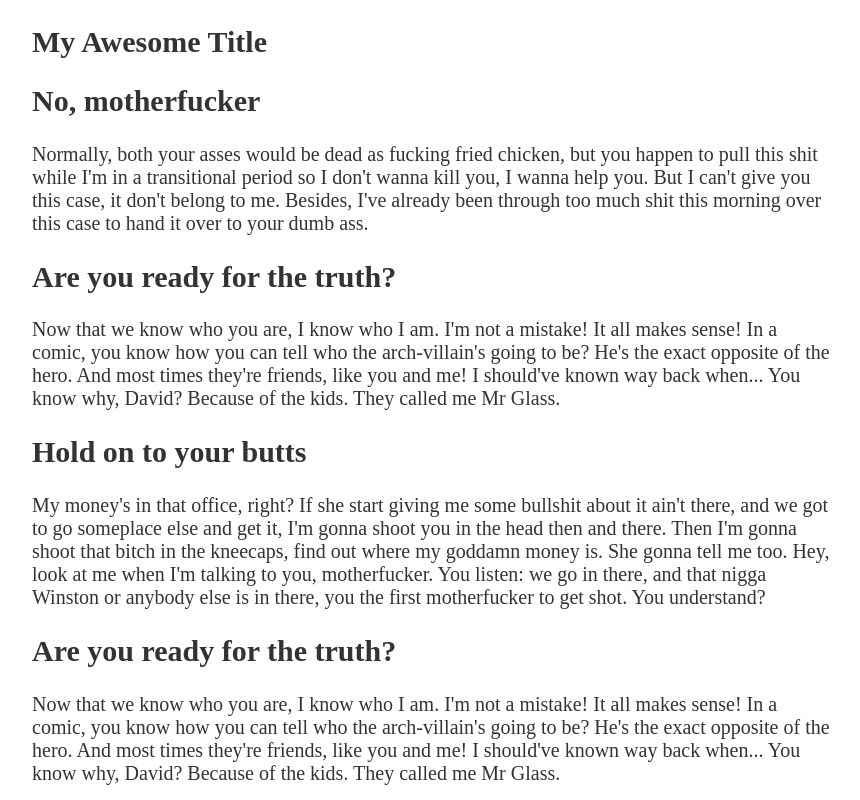
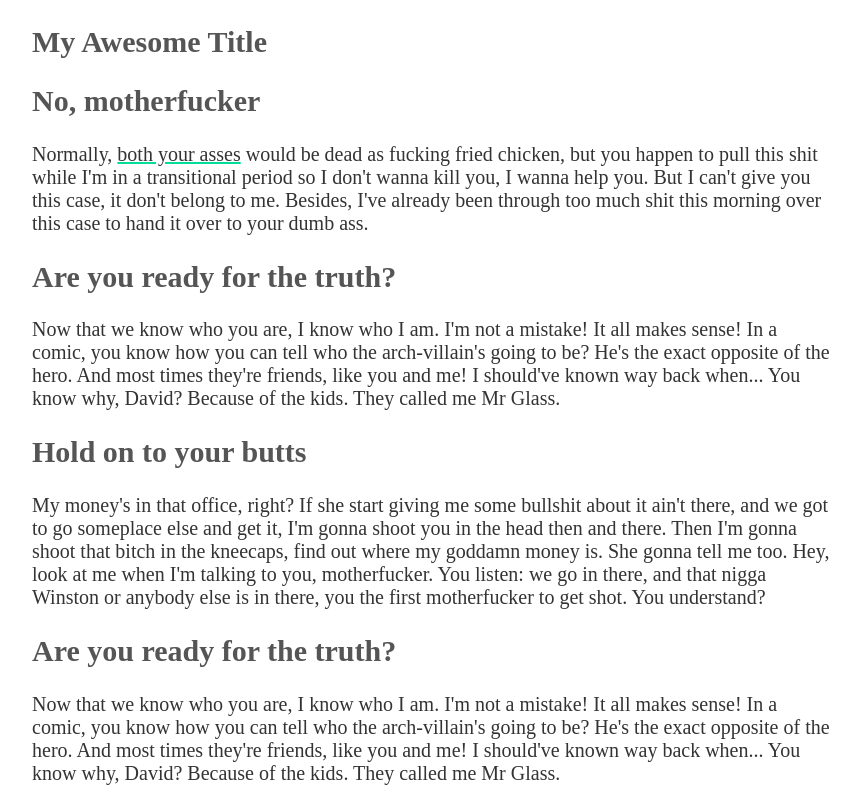
Before and after one commit to dirtyhenry/css-2, a website: page docs/index.html in a window 1280 px wide. Shown: the top 800 px of the page, without its empty margins (208-1068 px from the left). Drawn offline with nearby package versions, Linux system fonts and the light colour scheme; files that its build step writes are made by us from their sources; a web font is replaced by a local one.

Commit message:
feat(links): add links style

```diff
--- a/docs/index.html
+++ b/docs/index.html
@@ -12,12 +12,13 @@
 </head>
 
 <body>
+
   <article>
     <h1>My Awesome Title</h1>
 
     <!-- start slipsum code -->
     <h2>No, motherfucker</h2>
-    <p>Normally, both your asses would be dead as fucking fried chicken, but you happen to pull this shit while I'm in a transitional period so I don't wanna kill you, I wanna help you. But I can't give you this case, it don't belong to me. Besides, I've
+    <p>Normally, <a href="#">both your asses</a> would be dead as fucking fried chicken, but you happen to pull this shit while I'm in a transitional period so I don't wanna kill you, I wanna help you. But I can't give you this case, it don't belong to me. Besides, I've
       already been through too much shit this morning over this case to hand it over to your dumb ass. </p>
 
     <h2>Are you ready for the truth?</h2>
--- a/sass/base.scss
+++ b/sass/base.scss
@@ -11,7 +11,18 @@ body {
   color: #333;
 }
 
+h1,
+h2,
+h3,
+h4,
+h5,
+h6 {
+  color: #555;
+}
+
 article {
   max-width: 40em;
   margin: 0 auto;
 }
+
+@import 'links';
--- /dev/null
+++ b/sass/links.scss
@@ -0,0 +1,20 @@
+a {
+  &:link {
+    color: inherit;
+    text-decoration: underline #0D9;
+  }
+
+  &:visited {
+    color: inherit;
+    text-decoration: underline #0D9;
+  }
+
+  &:hover,
+  &:focus {
+    outline: 0;
+    color: inherit;
+    background-color: #0D9;
+  }
+
+  &:active { color: #ccc; }
+}
```
Also changed, not shown: sass/typefaces.scss (+6 -6 lines), README.md (added), 1 other file.
